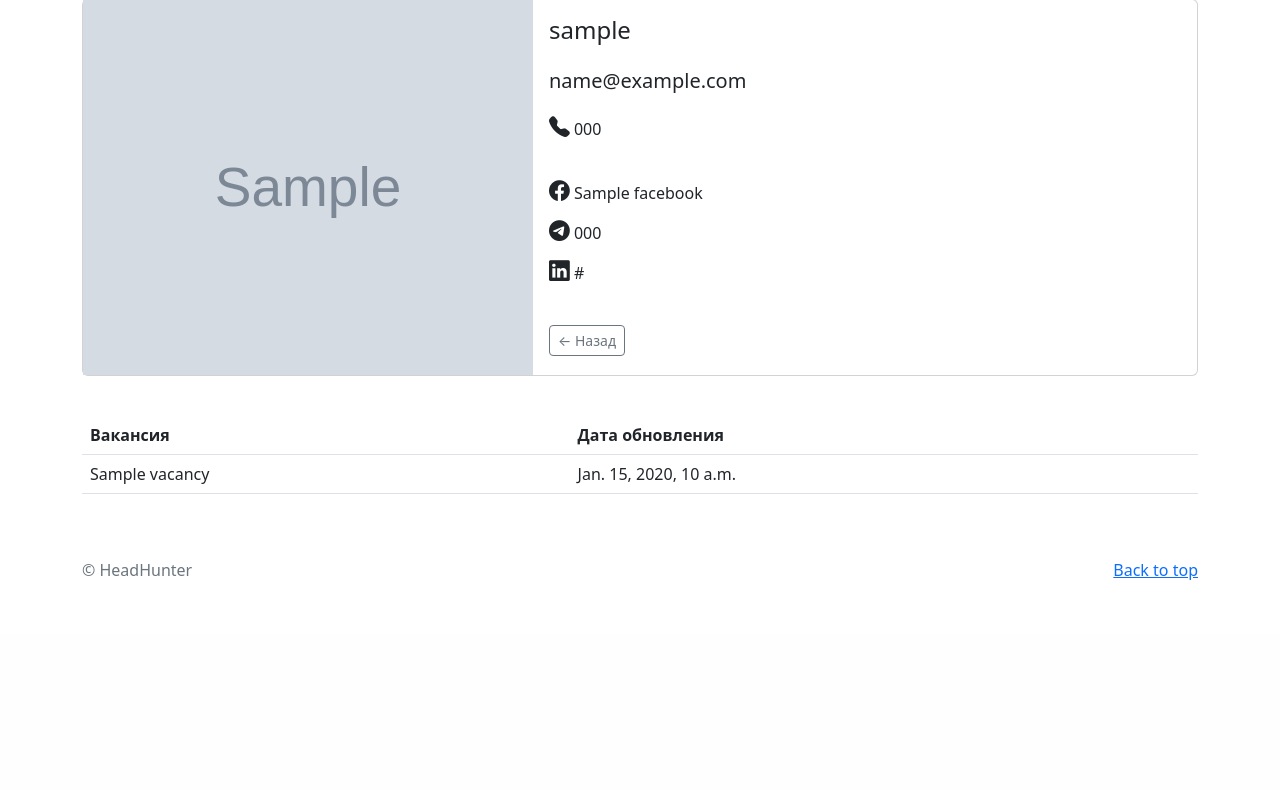
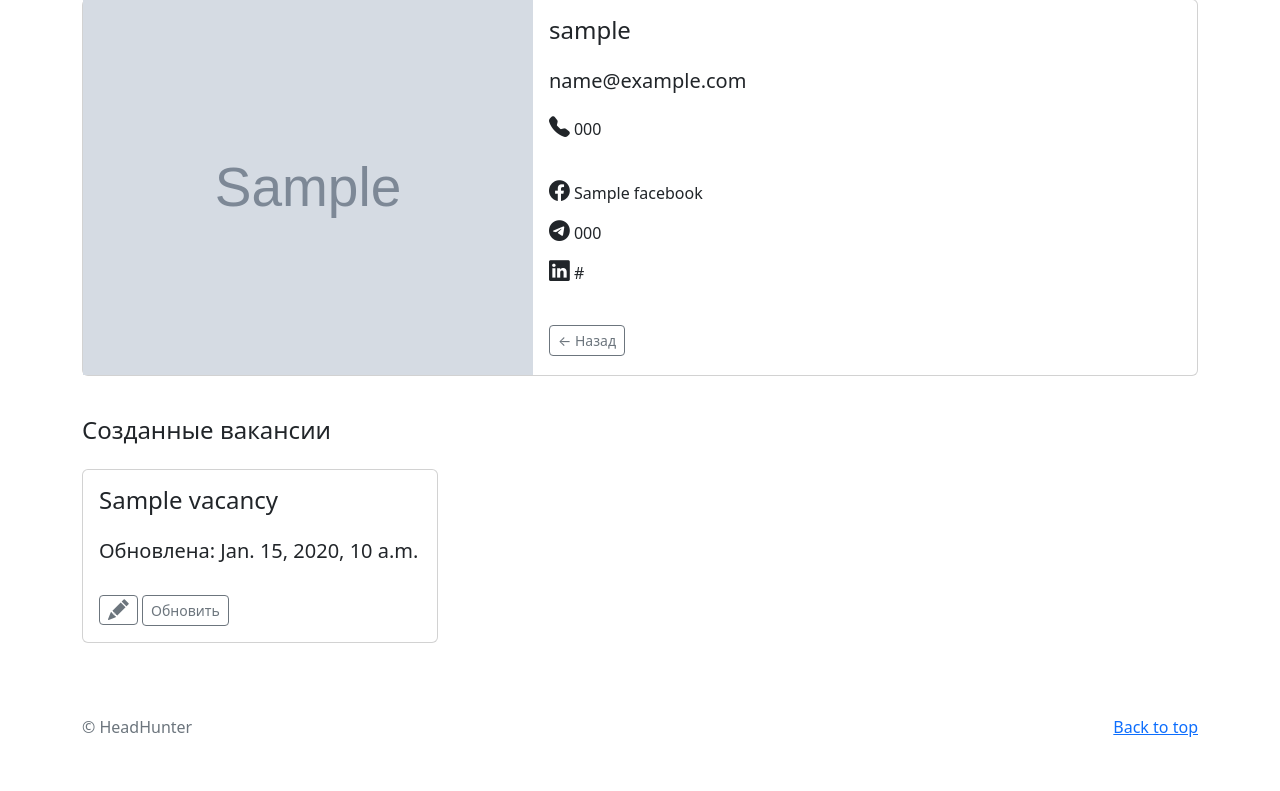
Before and after one commit to AdilbekDzharasov/homework_68_adilbek_dzharasov_isa_bakhtov, a Django app: template hh/accounts/templates/employer/office_employer.html in a window 1280 px wide. Shown: the part 351-1142 px from the top of the page. Before the commit the page ends 931 px from the top, so only its background shows below. Run offline with Django 3.2, Linux system fonts and the light colour scheme; the template is opened without the code that fills it: most values are stand-ins (such as "Sample title", 1, 10 or a date in 2020); grey boxes marked "Sample" are stand-in pictures; some libraries are stand-ins or nearby versions.

Commit message:
#5 Реализация редактирования и обновления вакансии Добавлен метод VacancyUpdateView для редактирования вакансии Добавлен метод update_date для обновления вакансии Внесены корректровки в разметку office_employer.html Добавлены кнопки для редактипования о обновления в office_employer.html Обновлен urls.py.

```diff
--- a/hh/accounts/templates/employer/office_employer.html
+++ b/hh/accounts/templates/employer/office_employer.html
@@ -37,41 +37,38 @@
 
     </div>
 
-    <div class="table">
-          <table class="table">
-            <thead>
-              <tr>
-                <th>Вакансия</th>
-                <th>Дата обновления</th>
-              </tr>
-            </thead>
-            <tbody>
-             {% for vacancies in account.vacancies_view.all %}
-                <tr>
-                  <td class="text">{{ vacancies.name }}</td>
-                  <td class="text">{{ vacancies.updated_at }}</td>
-                </tr>
-              {% empty %}
-             <div class="album py-3 bg-light">
+    <h4 class="mb-4">Созданные вакансии</h4>
+
+    <div class="row row-cols-1 row-cols-md-3 g-4 index_posts">
+        {% for vacancies in account.vacancies_view.all %}
+        <div class="col">
+            <div class="card mb-4 box-shadow">
+                <div class="card-body">
+                    <h4 class="card-text">{{ vacancies.name }}</h4>
+                    <h5 class="mt-4">Обновлена: {{ vacancies.updated_at }}</h5>
+                    <a href="{% url 'vacancy_update'  vacancies.pk %}" class="btn btn-sm btn-outline-secondary mt-4"><i class="bi bi-pencil-fill" style="font-size: 1.3rem"></i></a>
+                    <a href="{% url 'vacancy_update_date' vacancies.pk %}" class="btn btn-sm btn-outline-secondary mt-4">Обновить</a>
+                </div>
+            </div>
+        </div>
+        {% empty %}
+        <div class="album py-3">
                <div class="container">
                    <div class="row">
                           <div class="col">
                             <div class="card mb-4 box-shadow">
                               <div class="card-body">
-                                <h3 class="card-text">The profile has no vacancies!</h3>
+                                <h3 class="card-text">Нет созданных вакансий</h3>
                               </div>
                             </div>
                           </div>
                    </div>
                </div>
-              </div>
-            {% endfor %}
-            </tbody>
-          </table>
+        </div>
+        {% endfor %}
     </div>
 
 </div>
-
 
 {% if is_paginated %}
   {% include 'partial/pagination.html' %}
--- /dev/null
+++ b/hh/hh_app/templates/partial/vacancy_form.html
@@ -0,0 +1,4 @@
+{% csrf_token %}
+{% load django_bootstrap5 %}
+{% bootstrap_form form %}
+{% bootstrap_button button_type="submit" content=button_text %}
--- a/hh/hh_app/templates/vacancies/vacancy.html
+++ b/hh/hh_app/templates/vacancies/vacancy.html
@@ -25,6 +25,7 @@ Vacancy
             {% endif %}
           </div>
           <small class="text-muted mt-4">Дата публикации: {{ vacancy.created_at }}</small>
+          <small class="text-muted mt-4">Дата обновления: {{ vacancy.updated_at }}</small>
         </div>
       </div>
     </div>
@@ -32,5 +33,4 @@ Vacancy
   </div>
 </div>
 
-
 {% endblock %}
--- a/hh/hh_app/urls.py
+++ b/hh/hh_app/urls.py
@@ -2,12 +2,13 @@ from django.urls import path
 from hh_app.vacancies_view.vacancy_add import VacancyAddView
 from hh_app.vacancies_view.vacancy_detail import VacancyDetailView
 from hh_app.vacancies_view.vacancy_home import HomeVacancyView
-
+from hh_app.vacancies_view.vacancy_update import VacancyUpdateView, update_date
 
 urlpatterns = [
     path('', HomeVacancyView.as_view(), name='home'),
     path('vacancy/add', VacancyAddView.as_view(), name='vacancy_add'),
     path('vacancy/<int:pk>', VacancyDetailView.as_view(), name='vacancy_detail'),
-    # path('add/comment/<int:pk>', CommentAddView.as_view(), name='to_comment'),
+    path('vacancy/update/<int:pk>', VacancyUpdateView.as_view(), name='vacancy_update'),
+    path('vacancy/update/date/<int:pk>', update_date, name='vacancy_update_date'),
     # path('like/<int:pk>', LikeView, name='like_post')
     ]
```
Also changed, not shown: hh/hh_app/templates/vacancies/update.html (added, +15 -0 lines), hh/hh_app/vacancies_view/vacancy_update.py (added, +24 -0 lines).
